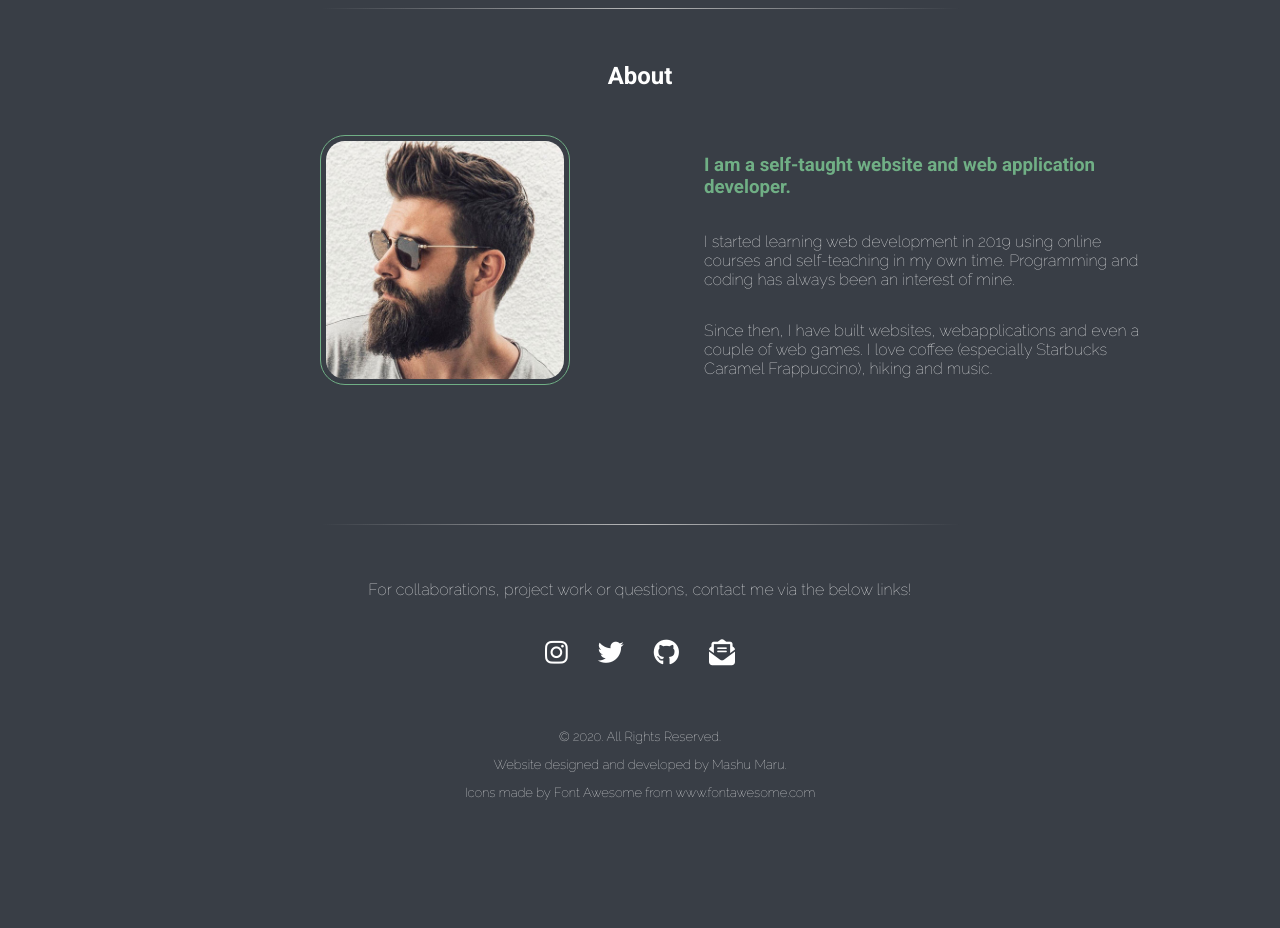
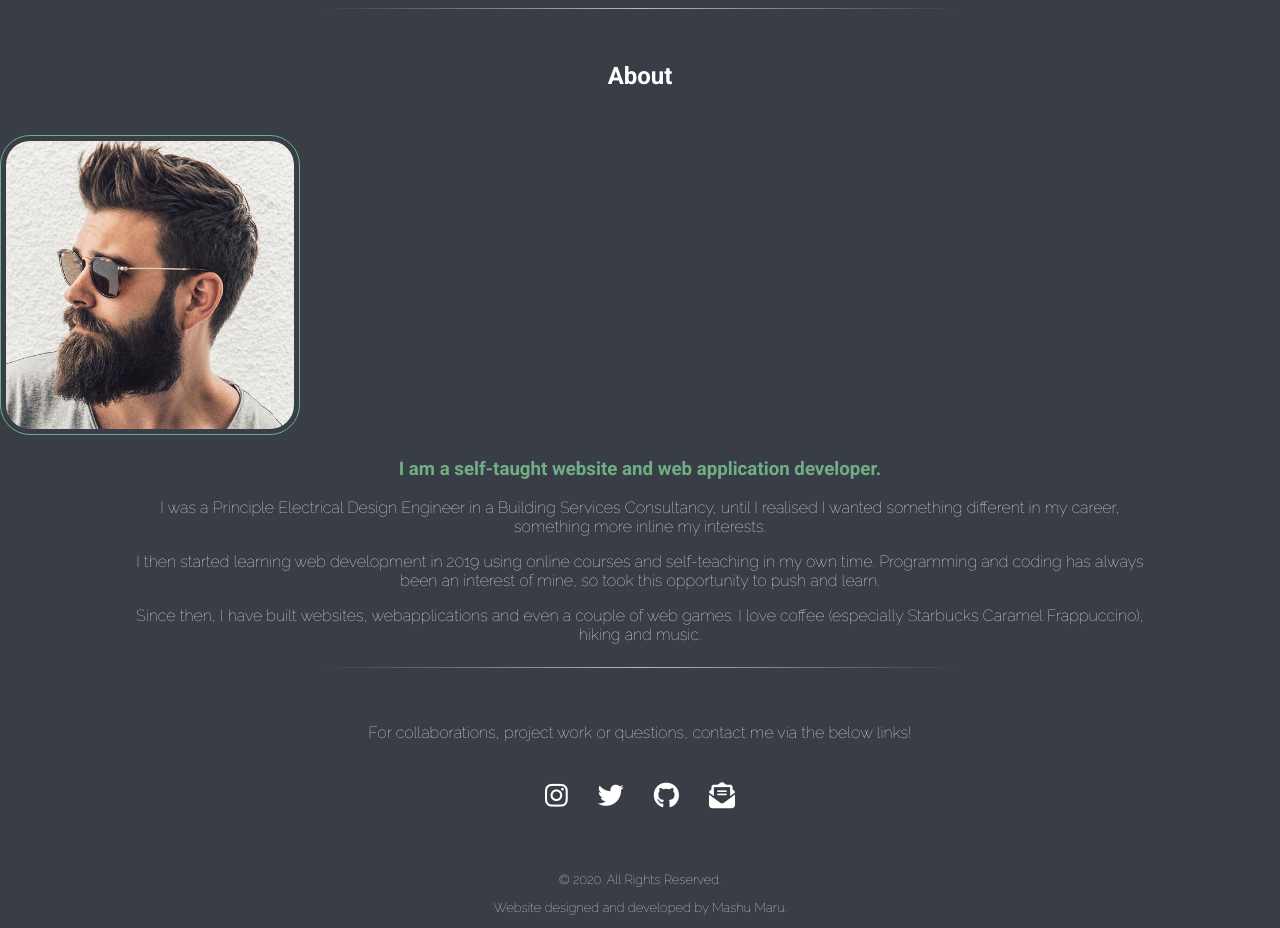
Before and after one commit to MashuMaru/personal-site, a React (Create React App) app: page / in a window 1280 px wide. Shown: the part 800-1728 px from the top of the page. Before the commit the page ends 1663 px from the top, so only its background shows below. Built offline with nearby package versions, Linux system fonts and the light colour scheme.

Commit message:
CSS resposiveness to About section (about component)

```diff
--- a/public/styles.css
+++ b/public/styles.css
@@ -49,7 +49,9 @@ p {
 .about-section {
     display: inline-block;
     background-color: transparent;
+    /* background-color: #f3faff; */
     color: white;
+    /* color: black; */
     height: 100%;
     min-height: 500px;
 }
@@ -60,23 +62,87 @@ p {
     font-weight: 700;
 }
 
-.about-info {
+.about-information {
     float: right;
+    text-align: left;
+    width: 35%;
+    margin-right: 10%;
+    margin-left: 10%;
+}
+
+@media only screen and (max-width: 1515px) {
+    .about-information {
+      float: none;
+      text-align: center;
+      margin-right: auto;
+      margin-left: auto;
+      width: 80%;
+    }
+  }
+
+  .profile-pic {
+    /* position: relative; */
+    /* display: inline; */
+    border-radius: 10%;
+    border: solid 1px #70af85;
+    padding: 5px;
+    /* box-shadow: 4px 4px 4px #70af85; */
+    height: 300px;
+    float: left;
+    margin-left: 25%;
+    margin-right: auto;
+}
+
+@media only screen and (max-width: 1515px) {
+    .profile-pic {
+        float: none;
+        margin-left: auto;
+        margin-right: auto;
+    }
+  }
+
+  /* .about-description {
+    float: right;
+    text-align: left;
+    width: 35%;
+    margin-right: 10%;
+    margin-left: 10%;
+}
+
+@media only screen and (max-width: 600px) {
+    .about-description .about-details {
+        float: none;
+        text-align: center;
+    }
+  } */
+
+.about-details {
+    /* float: right; */
+    /* text-align: left; */
+    /* width: 35%; */
+    /* margin-right: 10%;
+    margin-left: 10%; */
 }
 
 .about-description {
+    /* display: block; */
     font-weight: 700;
     color: #70af85;
 }
 
+.col {
+    display: inline;
+}
+
 #about-description {
+    /* display: block; */
     margin-left: 50px;
 }
 
-.pic-text {
+/* .pic-text {
     position: absolute;
     bottom: 8px;
-}
+} */
 
 .header-img {
     position: fixed;
@@ -199,49 +265,3 @@ a {
     color: #c6ebc9;
     font-style: italic;
 }
-
-.profile-pic {
-    position: relative;
-    border-radius: 10%;
-    border: solid 1px #70af85;
-    padding: 5px;
-    /* box-shadow: 4px 4px 4px #70af85; */
-    height: 250px;
-    float: left;
-    margin-left: 25%;
-    margin-right: auto;
-}
-
-@media only screen and (max-width: 1200px) {
-    .profile-pic {
-        float: none;
-        margin-left: auto;
-        margin-right: auto;
-    }
-    .about-description {
-        float: none;
-        text-align: center;
-    }
-  }
-
-.about-description {
-    float: right;
-    text-align: left;
-    width: 35%;
-    margin-right: 10%;
-    margin-left: 10%;
-}
-@media only screen and (max-width: 600px) {
-    .about-description .about-details {
-        float: none;
-        text-align: center;
-    }
-  }
-
-.about-details {
-    float: right;
-    text-align: left;
-    width: 35%;
-    margin-right: 10%;
-    margin-left: 10%;
-}
--- a/src/Components/About.js
+++ b/src/Components/About.js
@@ -9,14 +9,20 @@ function About() {
     <hr></hr>
     <div className='about-section'>
         <h1 className="about-title">About</h1>
+    <div className="col">
+        <img className="profile-pic" src={Mashumaru} alt="pic-of-me"></img>
+        </div>
+        <div className="about-information">
 
-        <img className="profile-pic" src={Mashumaru} alt="pic-of-me"></img>
-        <div className="about-information">
+        <div className="col">
         <h3 className="about-description">I am a self-taught website and web application developer.</h3>
-        <p className="about-details">I started learning web development in 2019 using online courses and self-teaching in my own time.
-        Programming and coding has always been an interest of mine.</p>
+        <p className="about-details">I was a Principle Electrical Design Engineer in a Building Services Consultancy,
+        until I realised I wanted something different in my career, something more inline my interests.</p>
+        <p className="about-details">I then started learning web development in 2019 using online courses and self-teaching in my own time.
+        Programming and coding has always been an interest of mine, so took this opportunity to push and learn.</p>
         <p className="about-details">Since then, I have built websites, webapplications and even a couple of web games.
         I love coffee (especially Starbucks Caramel Frappuccino), hiking and music. </p>
+        </div>
         </div>
         </div>
     </section>
```
Also changed, not shown: 1 other file (tests, documents, lock files or other folders).
